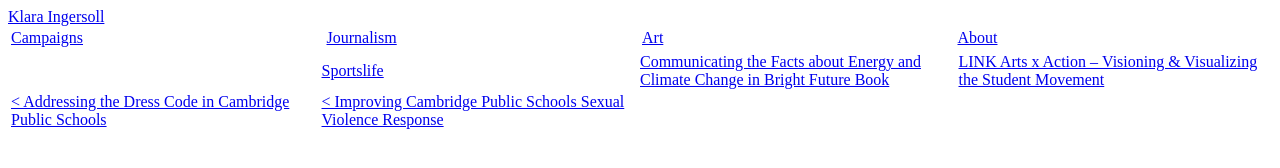
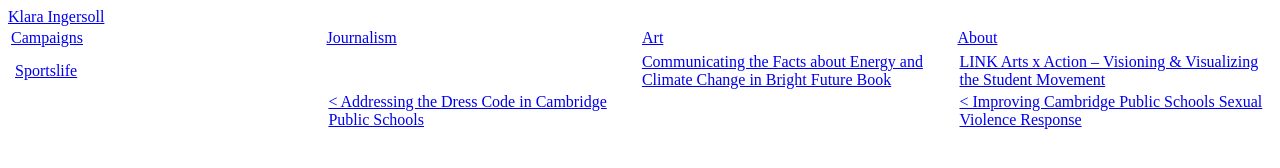
Before and after one commit to klaraingersoll/klaraingersoll.github.io, a plain HTML site: page index.html in a window 1280 px wide. Drawn offline with Linux system fonts and the light colour scheme.

Commit message:
Update index.html

```diff
--- a/index.html
+++ b/index.html
@@ -28,8 +28,8 @@
     <td><td class="PageTitles" width=25%><a href="denouement.html"> LINK Arts x Action – Visioning & Visualizing the Student Movement </a></td>
   </tr>
   <tr>
-    <td><a href="idols.html">< Addressing the Dress Code in Cambridge Public Schools</a></td>
-    <td><a href="okaymag.html">< Improving Cambridge Public Schools Sexual Violence Response</a></td>
+    <td><td><td class="PageTitles" width=25%><a href="idols.html">< Addressing the Dress Code in Cambridge Public Schools</a></td>
+    <td><td><td class="PageTitles" width=25%><a href="okaymag.html">< Improving Cambridge Public Schools Sexual Violence Response</a></td>
   </tr>
 </table>
 
```
